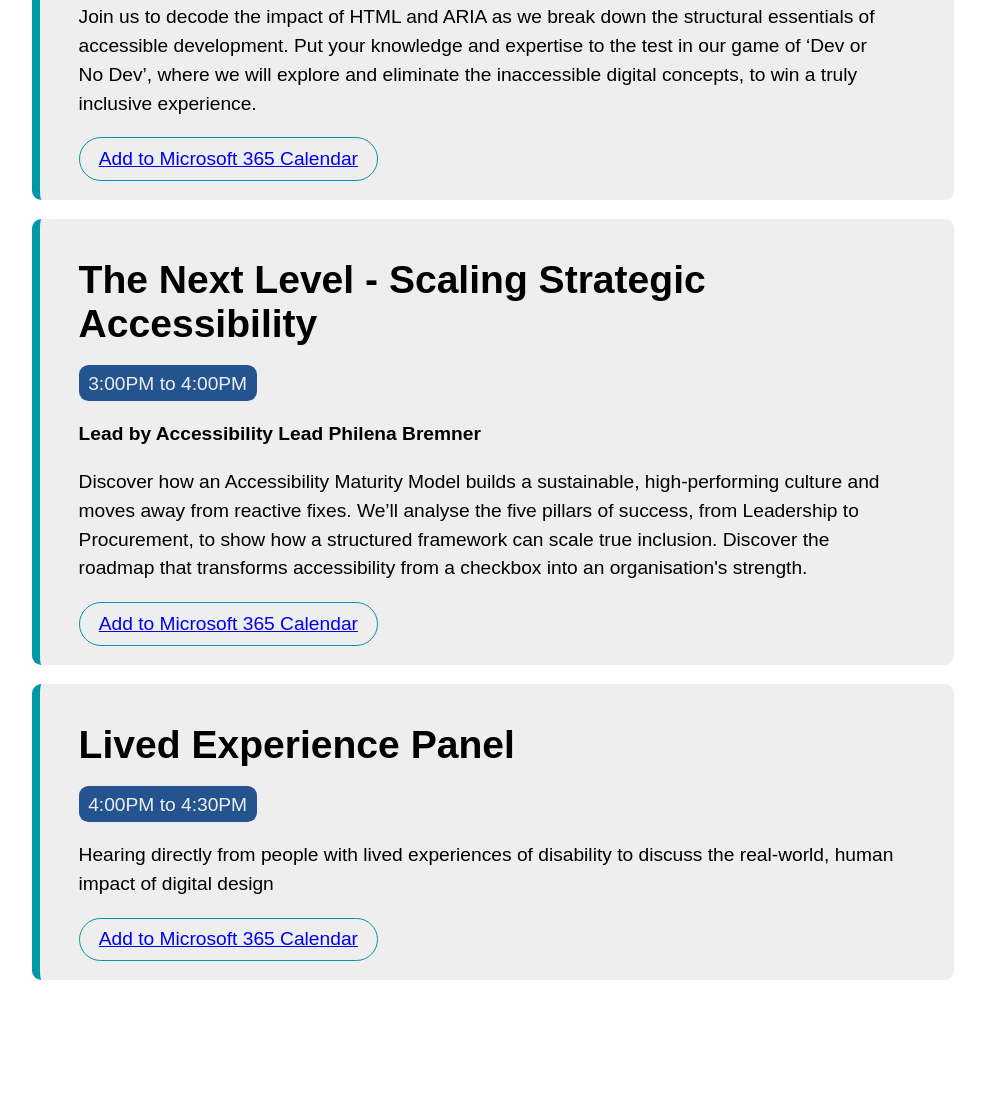
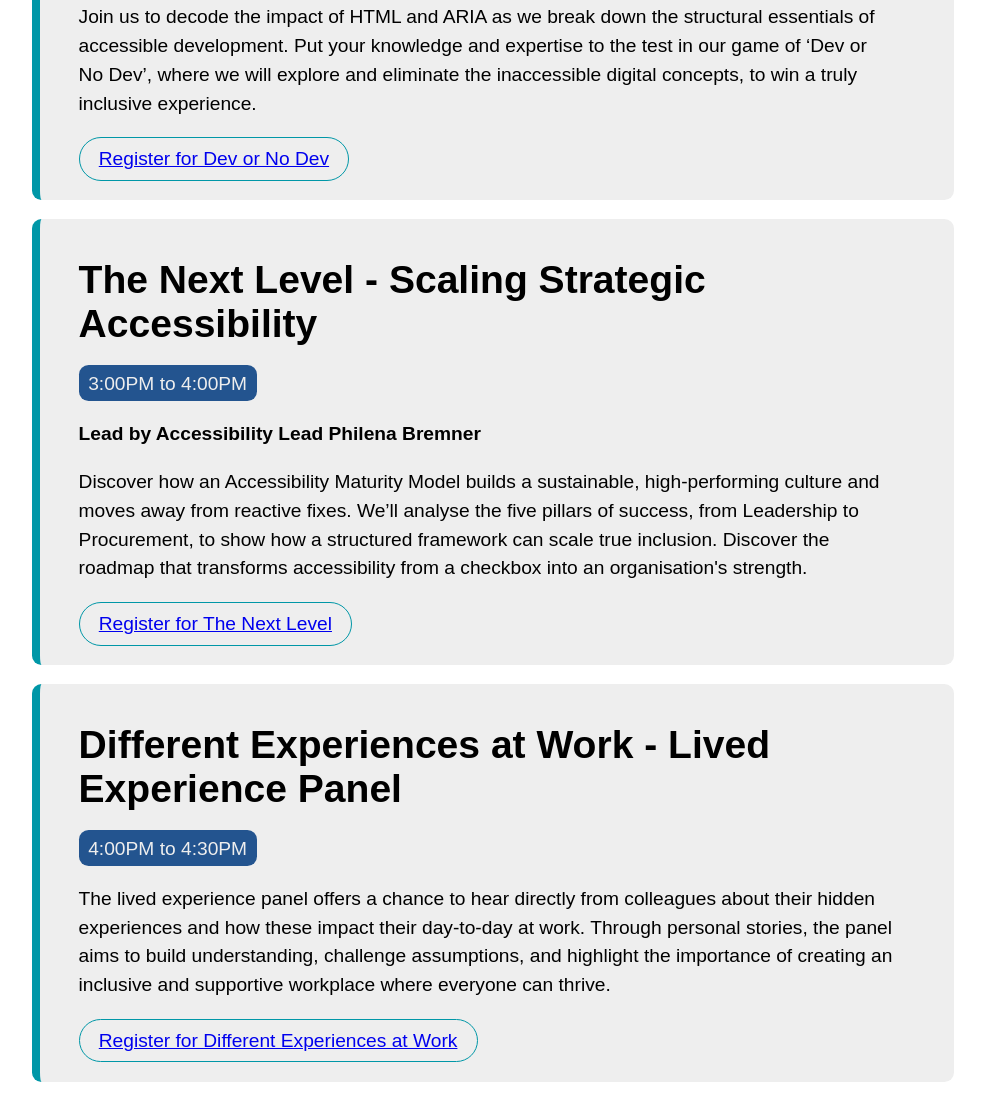
Before and after one commit to SoliriusAccessibility/gaad2026, an Eleventy site: page src/site/index.html in a window 1280 px wide. Shown: the part 1927-3028 px from the top of the page, without its empty margins (147-1132 px from the left). Before the commit the page ends 2926 px from the top, so only its background shows below. Built offline with nearby package versions, Linux system fonts and the light colour scheme; Eleventy itself is replaced by a stand-in of ours; files that its build step writes are made by us from their sources.

Commit message:
adds ms links

```diff
--- a/src/site/index.html
+++ b/src/site/index.html
@@ -16,7 +16,7 @@ layout: default
  <p class="presenters">Lead by Accessibility Analysts Ben Gaunt and Joely Roberts</p>
  <p>Fresh perspectives, deep knowledge: demonstrating that accessibility skills are within everyone's reach.</p>
 <p>We will dive into hands-on demonstrations and live tool-testing to strip away the mystery of accessibility. You will walk away with a practical, ready-to-use skillset and the confidence to champion inclusion at any project level.</p>
-<a class="add-link" href="https://outlook.office.com/calendar/0/deeplink/compose?subject=The+Accessibility+Toolkit&startdt=2026-05-18T10%3A00%3A00.000Z&enddt=2026-05-18T11%3A00%3A00.000Z&body=Fresh+perspectives%2C+deep+knowledge%3A+demonstrating+that+accessibility+skills+are+within+everyone%27s+reach.+We+will+dive+into+hands-on+demonstrations+and+live+tool-testing+to+strip+away+the+mystery+of+accessibility.+You+will+walk+away+with+a+practical%2C+ready-to-use+skillset+and+the+confidence+to+champion+inclusion+at+any+project+level.+Join+the+meeting+here%3A+https%3A%2F%2Fteams.microsoft.com%2Fmeet%2F33281494612511%3Fp%3DvYp7qk7YfU1ISDaO8i&location=Microsoft+Teams+Meeting" target="_blank" rel="noopener noreferrer">Add to Microsoft 365 Calendar</a>
+<a class="add-link" href="https://events.teams.microsoft.com/event/e81d24b3-9fe2-481d-ba5b-d1f98d27f3e4@b00367e2-193a-4f48-94de-7245d45c0947" rel="noopener noreferrer">Register for The Accessibility Toolkit</a>
 </div>
 
 <div class="highlight">
@@ -26,7 +26,7 @@ layout: default
  <p>Moving accessibility out of the 'testing' phase and into initial planning.</p>
 <p>Accessibility belongs to everyone, yet it often falls through the cracks. Join us to explore 'shifting left’ and integrating inclusion from day one. We will then challenge our perspective with an 'evil design' game, deliberately creating barriers to see how
  our early decisions truly impact users.</p>
-<a class="add-link" href="https://outlook.office.com/calendar/0/deeplink/compose?subject=Mind+the+Gap+-+Shifting+Left+in+Accessibility&startdt=2026-05-18T11%3A00%3A00.000Z&enddt=2026-05-18T12%3A00%3A00.000Z&body=Moving+accessibility+out+of+the+%27testing%27+phase+and+into+initial+planning.%0A%0AAccessibility+belongs+to+everyone%2C+yet+it+often+falls+through+the+cracks.+Join+us+to+explore+%27shifting+left%E2%80%99+and+integrating+inclusion+from+day+one.+We+will+then+challenge+our+perspective+with+an+%27evil+design%27+game%2C+deliberately+creating+barriers+to+see+how%0A+our+early+decisions+truly+impact+users.&location=https%3A%2F%2Fteams.microsoft.com%2Fmeet%2F329775756262003%3Fp%3DEd1KZVnliYanv32TzF" target="_blank" rel="noopener noreferrer">Add to Microsoft 365 Calendar</a>
+<a class="add-link" href="https://events.teams.microsoft.com/event/86a930d4-321d-4ba5-b9c6-59af6c0bdc95@b00367e2-193a-4f48-94de-7245d45c0947" rel="noopener noreferrer">Register for Mind the Gap</a>
 </div>
 
  <div class="highlight">
@@ -36,7 +36,7 @@ layout: default
  <p class="presenters">Lead by Accessibility Specialist Hannah Cox</p>
 <p>Join us to decode the impact of HTML and ARIA as we break down the structural essentials of accessible development. Put your knowledge and expertise to the test in our game of ‘Dev or No Dev’, where we will explore and eliminate the inaccessible digital concepts,
  to win a truly inclusive experience.</p>
-<a class="add-link" href="https://outlook.office.com/calendar/0/deeplink/compose?subject=Dev+or+No+Dev+-++Decoding+Accessible+Development&startdt=2026-05-18T13%3A00%3A00.000Z&enddt=2026-05-18T14%3A00%3A00.000Z&body=Join+us+to+decode+the+impact+of+HTML+and+ARIA+as+we+break+down+the+structural+essentials+of+accessible+development.+Put+your+knowledge+and+expertise+to+the+test+in+our+game+of+%E2%80%98Dev+or+No+Dev%E2%80%99%2C+where+we+will+explore+and+eliminate+the+inaccessible+digital+concepts%2C%0A+to+win+a+truly+inclusive+experience.&location=https%3A%2F%2Fteams.microsoft.com%2Fmeet%2F353130929319197%3Fp%3DKn9X8ZR2nYJaL7zpWU" target="_blank" rel="noopener noreferrer">Add to Microsoft 365 Calendar</a>
+<a class="add-link" href="https://events.teams.microsoft.com/event/602d89fc-6b7b-4773-be80-1e6c7f3ab986@b00367e2-193a-4f48-94de-7245d45c0947" rel="noopener noreferrer">Register for Dev or No Dev</a>
  </div>
 
 <div class="highlight">
@@ -46,13 +46,13 @@ layout: default
  <p class="presenters">Lead by Accessibility Lead Philena Bremner</p>
 <p>Discover how an Accessibility Maturity Model builds a sustainable, high-performing culture and moves away from reactive fixes. We’ll analyse the five pillars of success, from Leadership to Procurement, to show how a structured framework can scale true inclusion.
  Discover the roadmap that transforms accessibility from a checkbox into an organisation's strength.</p>
-<a class="add-link" href="https://outlook.office.com/calendar/0/deeplink/compose?subject=The+Next+Level+-+Scaling+Strategic+Accessibility&startdt=2026-05-18T14%3A00%3A00.000Z&enddt=2026-05-18T15%3A00%3A00.000Z&body=Discover+how+an+Accessibility+Maturity+Model+builds+a+sustainable%2C+high-performing+culture+and+moves+away+from+reactive+fixes.+We%E2%80%99ll+analyse+the+five+pillars+of+success%2C+from+Leadership+to+Procurement%2C+to+show+how+a+structured+framework+can+scale+true+inclusion.%0A+Discover+the+roadmap+that+transforms+accessibility+from+a+checkbox+into+an+organisation%27s+strength.&location=https%3A%2F%2Fteams.microsoft.com%2Fmeet%2F383096256199042%3Fp%3Dw2zuFEk9MxrxhrsOV0" target="_blank" rel="noopener noreferrer">Add to Microsoft 365 Calendar</a>
+<a class="add-link" href="https://events.teams.microsoft.com/event/d23d0a60-38bc-4132-a4a5-b3d84b421f63@b00367e2-193a-4f48-94de-7245d45c0947" rel="noopener noreferrer">Register for The Next Level</a>
 </div>
 
 <div class="highlight">
      <div class="keyline"></div>
-  <h3>Lived Experience Panel</h3>
+  <h3>Different Experiences at Work - Lived Experience Panel</h3>
    <p class="time">4:00PM to 4:30PM</p>
-<p>Hearing directly from people with lived experiences of disability to discuss the real-world, human impact of digital design</p>
-<a class="add-link" href="https://outlook.office.com/calendar/0/deeplink/compose?subject=Lived+Experience+Panel&startdt=2026-05-18T15%3A00%3A00.000Z&enddt=2026-05-18T15%3A30%3A00.000Z&body=Hearing+directly+from+people+with+lived+experiences+of+disability+to+discuss+the+real-world%2C+human+impact+of+digital+design.&location=https%3A%2F%2Fteams.microsoft.com%2Fmeet%2F350968604356061%3Fp%3DQGQkkGNaIAB6t4LF2a" target="_blank" rel="noopener noreferrer">Add to Microsoft 365 Calendar</a>
+<p>The lived experience panel offers a chance to hear directly from colleagues about their hidden experiences and how these impact their day-to-day at work. Through personal stories, the panel aims to build understanding, challenge assumptions, and highlight the importance of creating an inclusive and supportive workplace where everyone can thrive.</p>
+<a class="add-link" href="https://events.teams.microsoft.com/event/86477dfe-3b62-4c42-a21b-855abd1e78c0@b00367e2-193a-4f48-94de-7245d45c0947" rel="noopener noreferrer">Register for Different Experiences at Work</a>
 </div>
```
